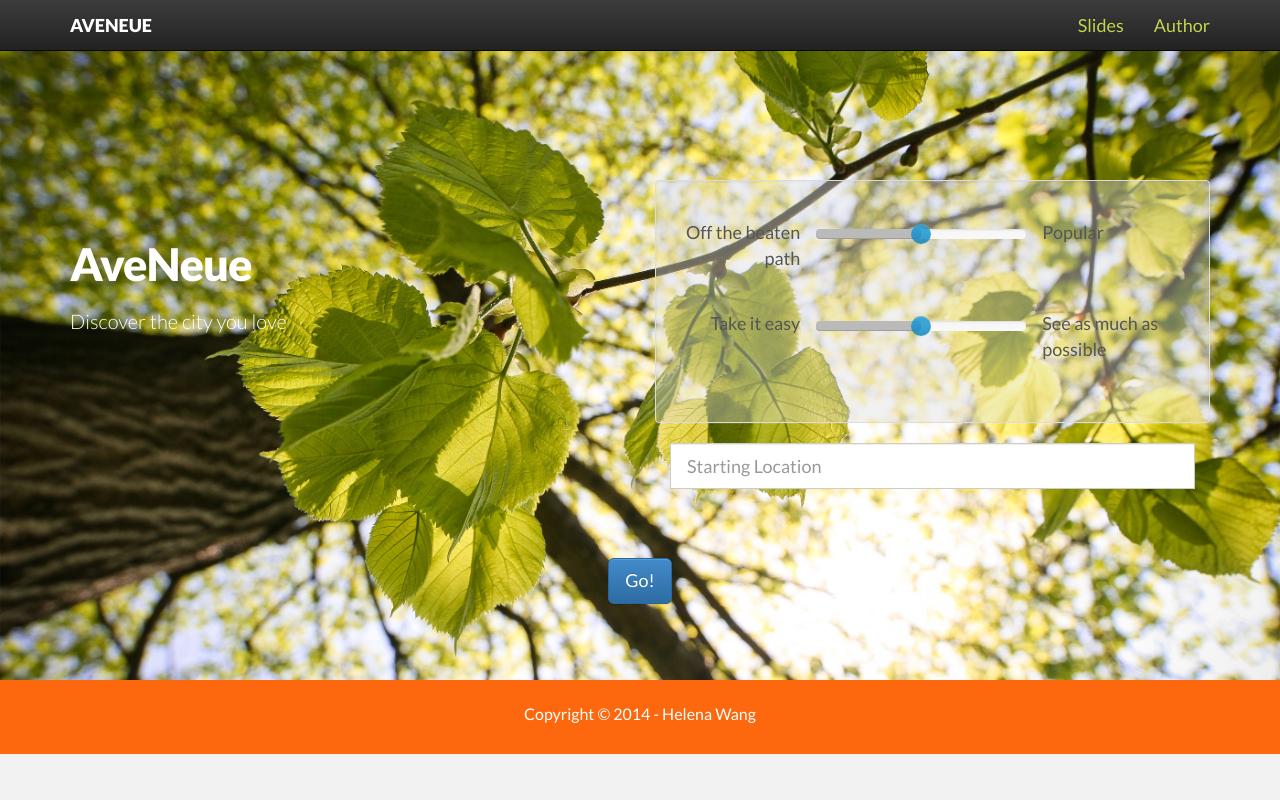
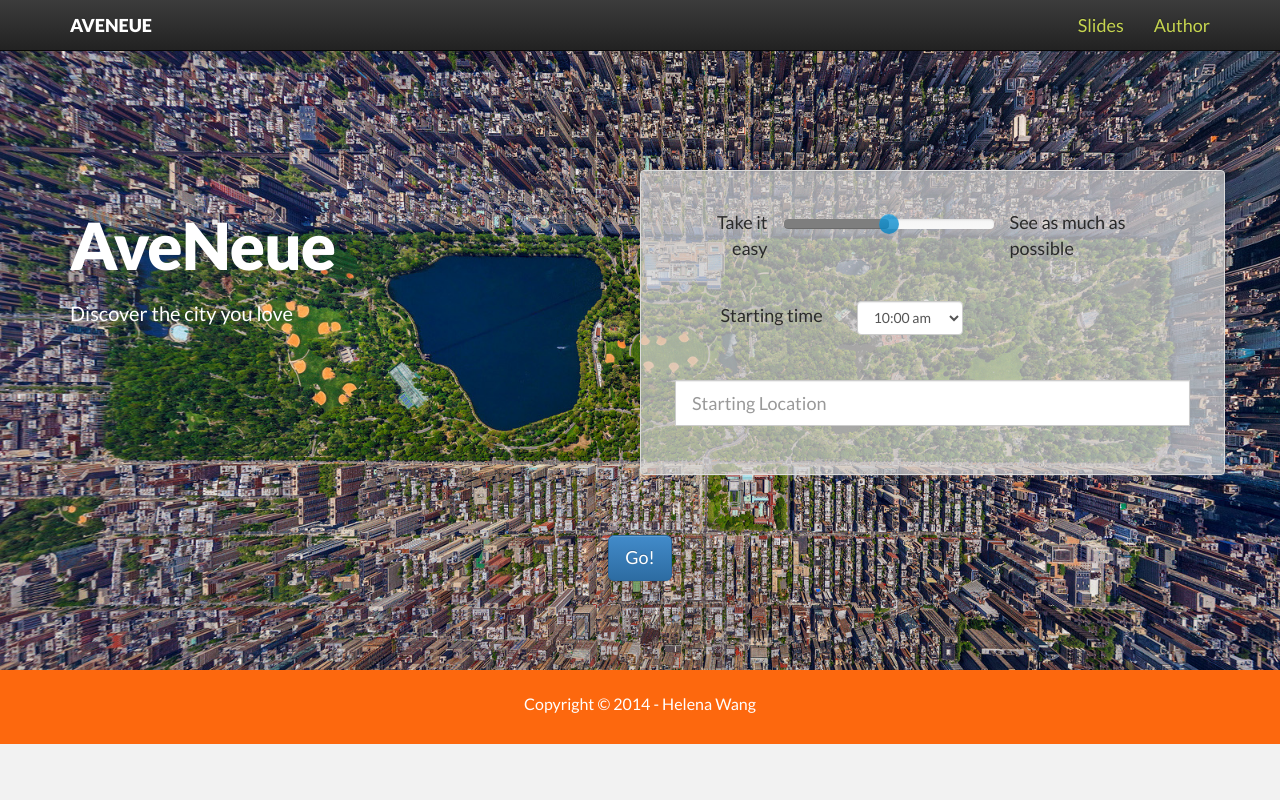
Before and after one commit to helenaxwang/AveNeue, a Flask app: page / in a window 1280 px wide. Run offline with Flask 2, Linux system fonts and the light colour scheme; some libraries are stand-ins or nearby versions.

Commit message:
updated website

```diff
--- a/flask_site/app/cluster_visit_duration.py
+++ b/flask_site/app/cluster_visit_duration.py
@@ -1,7 +1,7 @@
 import pandas as pd
 import numpy as np
 
-def cluster_duration(df, curr_loc, idx, max_hrdiff=16):
+def cluster_duration(df, curr_loc, idx, max_hrdiff=8):
     # everything in the location
     smallset  = df.ix[idx]
     # everything outside of the location
--- a/flask_site/app/static/css/style.css
+++ b/flask_site/app/static/css/style.css
@@ -6,7 +6,7 @@ body {
     font-family: 'Lato', sans-serif;
     font-weight: 500;
     font-size: 18px;
-    color: #555;
+    color: #2a2a2a;
     line-height: 1.6em;
     -webkit-font-smoothing: antialiased;
     -webkit-overflow-scrolling: touch;
@@ -14,7 +14,7 @@ body {
 
 h1, h2, h3, h4, h5, h6 {
     font-family: 'Lato', sans-serif;
-    font-weight: 300;
+    font-weight: 400;
     color: #444;
 }
 
@@ -136,10 +136,10 @@ a.navbar-brand:hover {
 
 
 #header h1 {
-	margin-top: 60px;
+	margin-top: 40px;
 	margin-bottom: 15px;
 	color: #fff;
-	font-size: 45px;
+	font-size: 65px;
 	font-weight: 900;
 	letter-spacing: -1px;
 }
--- a/flask_site/app/static/starter-template.css
+++ b/flask_site/app/static/starter-template.css
@@ -1,5 +1,5 @@
 body {
-  padding-top: 50px;
+  padding-top: 40px;
   padding-bottom: 20px;
 }
 .starter-template {
--- a/flask_site/app/templates/index.html
+++ b/flask_site/app/templates/index.html
@@ -9,8 +9,8 @@
     <!--  <link href="static/bower_components/bootstrap/dist/css/bootstrap.min.css" rel="stylesheet"> -->
     <link href="static/css/bootstrap-slider.css" rel="stylesheet">
     <!-- <link type="text/css" href="static/css/bootstrap.min.css" /> -->
-    <link type="text/css" href="static/css/bootstrap-timepicker.min.css" />
-
+    <!--<link type="text/css" href="static/css/bootstrap-timepicker.min.css" /> -->
+    <!-- #BABABA; -->
     <!-- Custom styles for this template -->
     <style type='text/css'>
 
@@ -31,12 +31,20 @@
       max-width: 700px;
 		}
 
+    .address {
+      padding-top: 30px;
+    }
+
+    .gobutton {
+      padding: 40px 15px;
+    }
+
 		#slider .slider-selection {
-   			background: #BABABA;
+   			background: #7e7e7e;
   		}
 
     .well {
-      background: rgba(220, 220, 220, 0.4);
+      background: rgba(220, 220, 220, 0.7);
     }
 
     </style>
@@ -63,19 +71,20 @@
         <h2 class="subtitle"> Discover the city you love </h2>
       </div>
 
-      <div class="col-lg-6 col-lg-offset-0.5">
+      <div class="col-lg-6 col-lg-offset-0.5 well">
 
       <!-- Sliders   -->
       <!-- <div class='col-md-12'> -->
       <div class="form-group">
-         <div class="well">
+        <div class='col-md-12'>
+         <!-- <div class="well">  -->
           <table class="table borderless">
-            <tr>
+<!--             <tr>
               <td align="right">Off the beaten path</td>
               <td><input id="pop_req" name="pop_req" data-slider-id='slider' class='span2' type="text"
                   data-slider-min="0" data-slider-max="10" data-slider-step="1" data-slider-value="5"/>
                 </td>
-              <td> Popular </td>
+              <td> Popular </td> -->
             <tr>
               <td align="right">Take it easy</td>
               <td><input id="time_req" name="time_req" data-slider-id='slider' class='span2' type="text"
@@ -84,20 +93,57 @@
               <td>See as much as possible</td>
           </table>
         </div>
+
+        <div class='col-md-3 col-md-offset-1'> Starting time </div>
+        <div class='col-md-3'>
+          <div class="form-group">
+            <select class="form-control" name="startingTime" id="startingTime">
+              <option value="6">6:00 am</option>
+              <option value="7">7:00 am</option>
+              <option value="8">8:00 am</option>
+              <option value="9">9:00 am</option>
+              <option value="10" selected="selected">10:00 am</option>
+              <option value="11">11:00 am </option>
+              <option value="12">12:00 pm </option>
+              <option value="13">1:00 pm </option>
+              <option value="14">2:00 pm </option>
+              <option value="15">3:00 pm </option>
+              <option value="16">4:00 pm </option>
+              <option value="17">5:00 pm </option>
+              <option value="18">6:00 pm </option>
+              <option value="19">7:00 pm </option>
+              <option value="20">8:00 pm </option>
+            </select>
+          </div>
+        </div>
       <!-- </div> -->
-
+        <br>
         <!-- Address location  -->
         <div class='col-md-12'>
-            <div class="input-group col-sm-12">
+            <div class="input-group col-sm-12 address">
                 <input type="text" class="form-control input-lg" id="startingLocation"
                 name="startingLocation" placeholder="Starting Location"/>
             </div>
             <br>
-<!--             <div class="input-append bootstrap-timepicker">
+
+          <!--
+            <div class="input-append bootstrap-timepicker">
                   <input id="timepicker1" type="text" class="input-small">
                   <span class="add-on"><i class="icon-time"></i></span>
             </div> -->
+
+
+          <!--
+            <div class="form-group col-sm-4">
+              <label for="where"> Choose city </label>
+              <select class="form-control" name="where" id="where">
+                <option value="NYC">New York City</option>
+                <option value="SF">San Francisco</option>
+              </select>
+            </div> -->
         </div>
+
+
 
       </div> <!-- <div class="form-group"> -->
       </div> <!-- /<div class="col-lg-6 col-lg-offset-0.5"> -->
@@ -105,7 +151,7 @@
     </div> <!-- /row  -->
 
     <!-- Go button  -->
-    <div class='col-md-12 starter-template'>
+    <div class='col-md-12 gobutton'>
       <center>
           <button type="submit" class="btn btn-primary btn-lg"> Go! </button>
      </center>
@@ -135,7 +181,7 @@
     <!-- <script type='text/javascript' src="static/bower_components/jquery/dist/jquery.min.js"></script>  -->
     <!-- <script src="static/js/bootstrap.min.js"></script> -->
     <script type='text/javascript' src="static/js/bootstrap-slider.js"></script>
-    <script type="text/javascript" src="static/js/bootstrap-timepicker.min.js"></script>
+    <!--<script type="text/javascript" src="static/js/bootstrap-timepicker.min.js"></script> -->
 
     <!-- Bootstrap core JavaScript
     ================================================== -->
@@ -179,8 +225,11 @@
             }
           });
 
-        $('#timepicker1').timepicker({
-          });
+        // $('#timepicker1').timepicker({
+        //     formatter: function(value) {
+        //       return value;
+        //     }
+        //   });
 
     	});
     </script>
--- a/flask_site/app/templates/layout/base.html
+++ b/flask_site/app/templates/layout/base.html
@@ -57,7 +57,7 @@
     ================================================== -->
     <!-- Placed at the end of the document so the pages load faster -->
     <script src="{{ url_for('static', filename='bower_components/jquery/dist/jquery.min.js') }}"></script>
-    <!-- <script src="{{ url_for('static', filename='vendor/bootstrap/dist/js/bootstrap.min.js') }}"></script> -->
+    <script src="{{ url_for('static', filename='js/bootstrap.min.js') }}"></script>
 
     <!-- Page specific script files -->
     {% block scripts %}{% endblock %}
--- a/flask_site/app/views.py
+++ b/flask_site/app/views.py
@@ -18,9 +18,10 @@ db = mdb.connect('localhost', 'root', '', 'insight')
 def landing():
     return render_template('index.html')
 
-#@app.route('/map', methods=["POST"])
-@app.route('/map')
+@app.route('/map', methods=["POST"])
+#@app.route('/map')
 def map():
+    print request.form
 
     do_heatmap = False
     heatmap_db = 'flickr_yahoo_nyc2'
@@ -30,26 +31,27 @@ def map():
         cluster_min_samples = 1000
 
     do_centroid  = 2 # 0 no, 1, compute online, 2 fetch from data base
-    do_timescore = 2 # 1 = yes, 0 = no, 2 = constant
+    do_timescore = 1 # 1 = yes, 0 = no, 2 = constant
     do_attractions = False
     location_score = 2 # 1 = touristiness, 2 = photo density
     do_path = True
-    maxlocs = 9
-    nvisits = 9
+    maxlocs = 8
+    nvisits = 6
+    init_time_hr = int(request.form['startingTime'])
 
     # initialize starting location from get request
-    # print request.form
-    # results = get_google_address(request.form['startingLocation'])
-    # if len(results) > 1:
-    #     print 'Warning!!! more than one location found %d' % len(results)
-    # init_loc = results[0]['geometry']['location'].values()
-    # print 'initial location:', request.form['startingLocation'], init_loc
+    results = get_google_address(request.form['startingLocation'])
+    if len(results) > 1:
+        print 'Warning!!! more than one location found %d' % len(results)
+    init_loc = results[0]['geometry']['location'].values()
+    print 'initial location:', request.form['startingLocation'], init_loc
 
-    init_loc = [40.74844,-73.985664] # empire state building, latitude/longitude
+    #init_loc = [40.74844,-73.985664] # empire state building, latitude/longitude
     #init_loc = [40.7298482,-73.9974519] # washington square park
     #init_loc = [40.7148731,-73.9591367] # williamsburg
     #init_loc = [40.7324628,-73.9900081] # third ave
     #init_loc = [40.766117,-73.9786236]   # columbus circle
+
     bound_in_miles = 1.0
     bound_in_latlng = bound_in_miles/69.
     #bound_in_latlng = 0.015
@@ -161,20 +163,33 @@ def map():
         print time.time() - t0, 'seconds for querying and building distance matrix'
 
         # find optimal path
+        t0 = time.time()
         # assumes one hour at each location, except the starting location
-        # TODO: change duration for different location types
-        duration_at_each_location = np.ones(len(centroids))*3600
+        duration_at_each_location = get_estimated_duration_sql(db,centroids_full['index'].values)
+        #duration_at_each_location = np.ones(len(centroids))*3600
         duration_at_each_location = np.insert(duration_at_each_location,0,0)
 
         path = find_best_path(distance_matrix,duration_matrix,nvisits,\
-            loc_duration=duration_at_each_location,time_score=time_score)
-        print 'best path found: ', path
-        pathlocs = [ (0, init_loc) ]
+            loc_duration=duration_at_each_location,time_score=time_score,init_time_secs=init_time_hr*60*60)
+        print time.time() - t0, 'seconds. best path found: ', path
+        pathlocs = []
         for p in path:
             pathlocs.append((p[1], centroids[p[1]]))
     else:
+        duration_at_each_location = np.ones(len(centroids))*3600
         pathlocs = []
-    print 'path locations: ', pathlocs
+    print '%d path locations: ' % len(pathlocs), pathlocs
+
+    #-------------------------------------------------------------------------------
+    # get the top thumb nails
+    #-------------------------------------------------------------------------------
+    # thumb_urls = []
+    # for p in path:
+    #     thumb_urls.append(get_thumb_sql(db,centroids_full['index'][p[1]], topnum=5))
+
+    thumb_urls2 = []
+    for cid in range(centroids_full.shape[0]):
+        thumb_urls2.append(get_thumb_sql(db,centroids_full['index'][cid], topnum=5))
 
     #centroids_full = centroids_full.sort('score',ascending=False)
 
@@ -182,4 +197,27 @@ def map():
     #        init_loc_dict['viewport']['northeast']['lat'], init_loc_dict['viewport']['northeast']['lng']]
     return render_template("map.html", heatmaploc=heatmap, myloc=init_loc,\
         centroids=centroids_full, attractions=attractions, path_locations=pathlocs, \
-        duration_at_each_location=duration_at_each_location[1:])
+        duration_at_each_location=duration_at_each_location[1:], thumb_urls2=thumb_urls2)
+
+
+def get_estimated_duration_sql(db,clusterId):
+    with db:
+        cur = db.cursor(mdb.cursors.DictCursor)
+        cmd = "SELECT * FROM flickr_clusters_nyc2_visitdur"
+        cur.execute(cmd)
+        centroids = cur.fetchall()
+    centroids = pd.DataFrame(centroids)
+    # [centroids['Dur'][centroids['ClusterId']==d].values for d in clusterId]
+    return centroids['Dur'][clusterId].values
+
+
+def get_thumb_sql(db,clusterId,topnum=10):
+    with db:
+        cur = db.cursor(mdb.cursors.DictCursor)
+        cmd = "SELECT Fav, url FROM flickr_clusters_nyc2_thumb JOIN flickr_favorites \
+              ON flickr_clusters_nyc2_thumb.Id = flickr_favorites.Id \
+              WHERE (ClusterId = %s) AND (Fav > 0) ORDER BY Fav DESC LIMIT %s" % (clusterId, topnum)
+        #print cmd
+        cur.execute(cmd)
+        fav_urls = cur.fetchall()
+    return fav_urls
--- a/flickr_thumbnail.py
+++ b/flickr_thumbnail.py
@@ -51,15 +51,16 @@ if __name__ == '__main__':
 
     # now find photos in the vicinity of each centroid
     #TODO: use the cluster labels to figure out photo affiliation, rather than restrict by radius
-    radius = 0.005
+    radius = 0.002
     init = True
     for cent in centroids:
         curr_loc = (cent['lat'], cent['lng'])
         idx = (photo_df['lat']-curr_loc[0])**2 + (photo_df['lng']-curr_loc[1])**2 < radius ** 2
         smallset  = photo_df.ix[idx]
+        print cent['index'], curr_loc, smallset.shape[0]
 
         for idx, photo in smallset.iterrows():
-            print cent['index'], curr_loc, photo['id']
+            #print cent['index'], curr_loc, photo['id']
             url = "http://farm%s.static.flickr.com/%s/%s_%s_t.jpg" % (photo['farm_id'], photo['server_id'], photo['id'], photo['secret'])
             insert_centroids_thumbnail_sql(db,cent['index'],photo_id=photo['id'],url=url,init=init)
             init = False
```
Also changed, not shown: flask_site/app/mypath.py (+4 -3 lines), flask_site/app/templates/map.html (+84 -15 lines), flask_site/app/save_heatmap_clusters.py (line endings or trailing spaces), flask_site/app/static/img/main-bg-old.jpg (added), flask_site/app/static/img/main-bg.jpg, 3 other files. Lines whose indentation alone changed are shown as unchanged.
